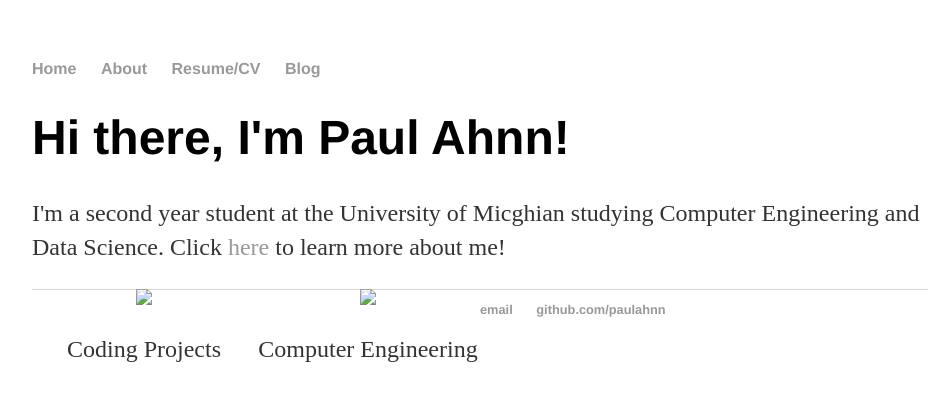
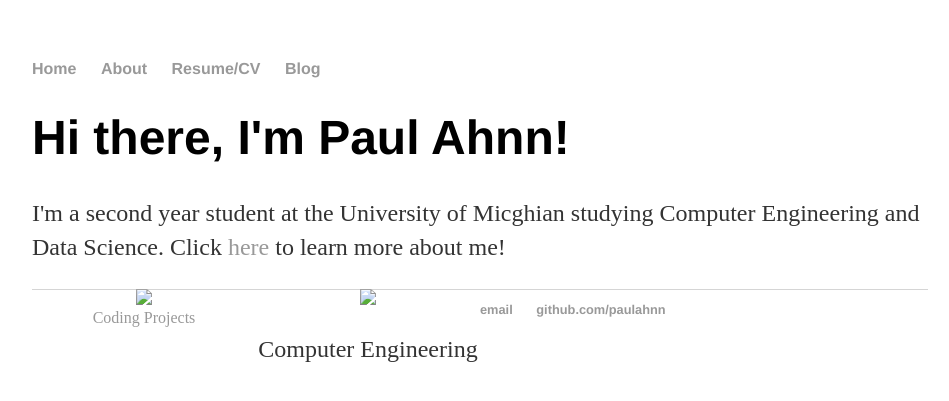
Before and after one commit to paulahnn/paulahnn.github.io, a Jekyll site: the page built from index.html, in a window 1280 px wide. Shown: the top 401 px of the page, without its empty margins (160-1109 px from the left). Built offline with Jekyll 4.4.1, drawn with Linux system fonts in a browser that asks for light colours.

Commit message:
Update index.html

```diff
--- a/index.html
+++ b/index.html
@@ -8,10 +8,9 @@ title: Paul Ahnn, Electric Sheep
 		Engineering and Data Science. Click <a href="/about">here</a> to learn more about me!</p>
 </div><!-- /.blurb -->
 
-<div class="icons">
 <figure>
 	<a href="/code/"><img src="paulahnn.github.io/code.jpeg">
-			<p class="icon-font">Coding Projects</p>
+		<figcaption>Coding Projects</figcaption>
 	</a>
 </figure>
 <figure>
@@ -19,4 +18,3 @@ title: Paul Ahnn, Electric Sheep
 		<p class="icon-font">Computer Engineering</p>
       	</a>
 </figure>
-</div>
```
Lines whose indentation alone changed are shown as unchanged.
